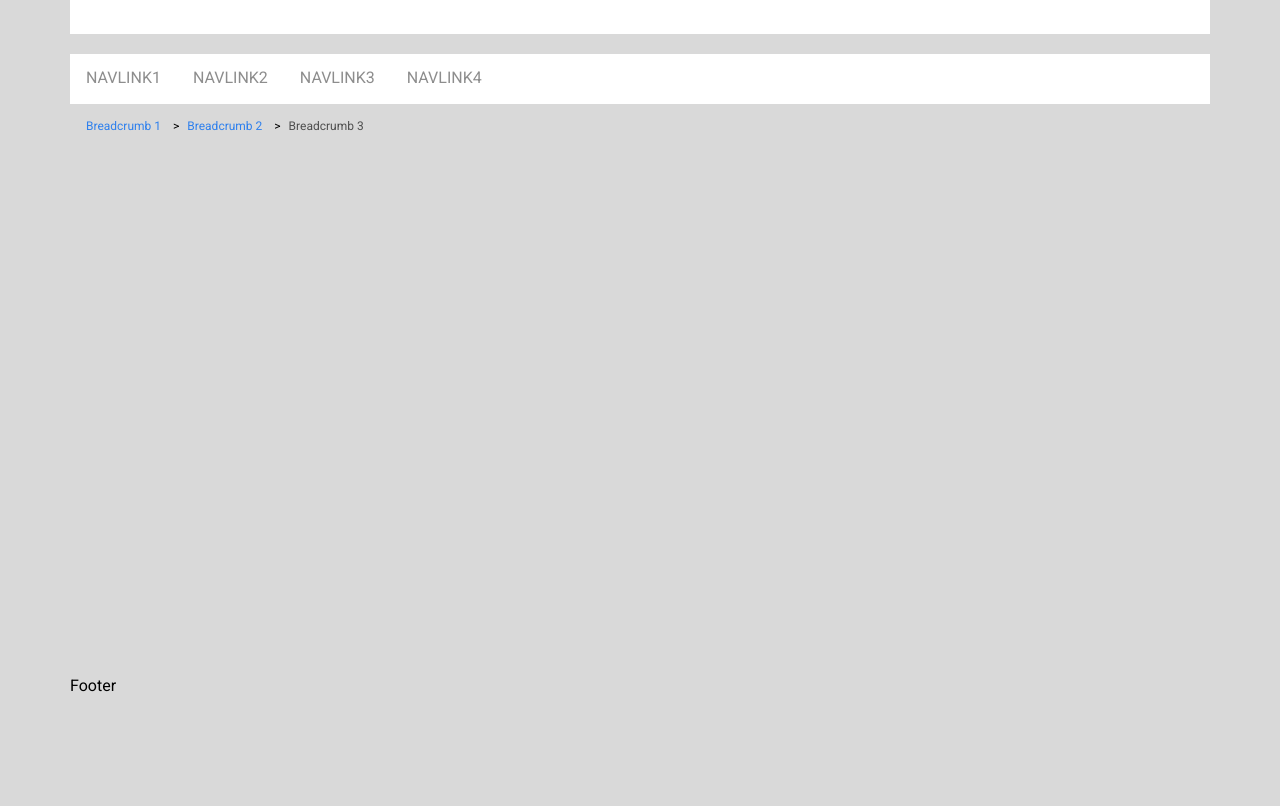
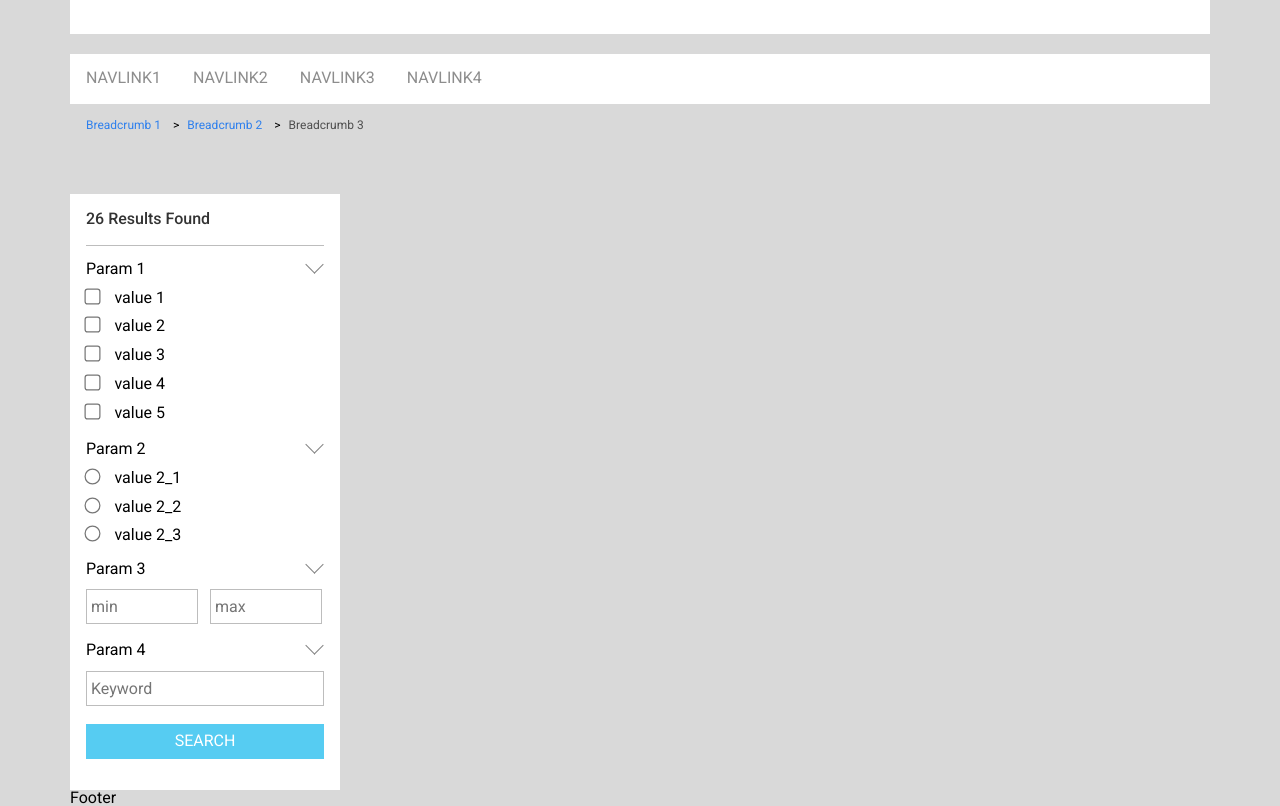
Before and after one commit to skif-cezar/Test-task, a website built with webpack: page src/index.html in a window 1280 px wide. Shown: the part 106-912 px from the top of the page. Before the commit the page ends 800 px from the top, so only its background shows below. Built offline with nearby package versions, Linux system fonts and the light colour scheme.

Commit message:
feat: add filter form

```diff
--- a/src/index.html
+++ b/src/index.html
@@ -4,7 +4,7 @@
     <meta charset="utf-8" />
     <meta name="viewport" content="width=device-width, initial-scale=1" />
     <title>HTML5. Базовый шаблон для любого проекта</title>
-    <meta name="keywords" content="HTML, CSS, JavaScript">
+    <meta name="keywords" content="HTML, CSS, JavaScript" />
     <meta name="description" content="Шаблон HTML5 для любого проекта" />
   </head>
   <body>
@@ -43,8 +43,59 @@
           </ul>
         </nav>
       </header>
-      <main>Content
-        <aside></aside>
+      <main class="main">
+        <aside class="main__form">
+          <h2 class="main__form-name">26 Results Found</h2>
+          <form class="filter-form">
+            <i class="filter-form__arrow"></i>
+            <fieldset class="filter-form__container">
+              <legend class="filter-form__name">Param 1</legend>
+              <input type="checkbox" id="val1" name="value 1" />
+              <label for="val1">value 1</label><br />
+              <input type="checkbox" id="val2" name="value 2" />
+              <label for="val2">value 2</label><br />
+              <input type="checkbox" id="val3" name="value 3" />
+              <label for="val3">value 3</label><br />
+              <input type="checkbox" id="val4" name="value 4" />
+              <label for="val4">value 4</label><br />
+              <input type="checkbox" id="val5" name="value 5" />
+              <label for="val5">value 5</label><br />
+            </fieldset>
+          </form>
+          <form class="filter-form form-radio">
+            <i class="filter-form__arrow"></i>
+            <fieldset class="filter-form__container">
+              <legend class="filter-form__name">Param 2</legend>
+              <input type="radio" id="val2_1" name="param2" />
+              <label for="val2_1">value 2_1</label><br />
+              <input type="radio" id="val2_2" name="param2" />
+              <label for="val2_2">value 2_2</label><br />
+              <input type="radio" id="val2_3" name="param2" />
+              <label for="val2_3">value 2_3</label><br />
+            </fieldset>
+          </form>
+          <form class="filter-form">
+            <i class="filter-form__arrow"></i>
+            <fieldset class="filter-form__container form-range">
+              <legend class="filter-form__name">Param 3</legend>
+              <input type="number" name="min" placeholder="min" />
+              <input
+                class="form-range__max"
+                type="number"
+                name="max"
+                placeholder="max"
+              />
+            </fieldset>
+          </form>
+          <form class="filter-form form-keywords">
+            <i class="filter-form__arrow"></i>
+            <fieldset class="filter-form__container">
+              <legend class="filter-form__name">Param 4</legend>
+              <input type="text" name="keyword" placeholder="Keyword" />
+            </fieldset>
+          </form>
+          <button class="form-search-btn btn">Search</button>
+        </aside>
         <article>
           <section></section>
         </article>
--- a/src/styles/components/_buttons.scss
+++ b/src/styles/components/_buttons.scss
@@ -0,0 +1,22 @@
+.btn {
+	height          : 35px;
+	width           : 238px;
+	border-radius   : 0px;
+	background-color: $primary-color;
+	font-size       : 1rem;
+	line-height     : 1.17;
+	font-weight     : 400;
+	text-align      : center;
+	text-transform  : uppercase;
+	color           : $white;
+	transition      : all 0.2s linear;
+
+	&:hover {
+		filter: drop-shadow(0px 4px 4px rgba(0, 0, 0, 0.25));
+	}
+
+	&:active {
+		box-shadow: inset 0px -2px 2px rgba(0, 0, 0, 0.05);
+		filter    : drop-shadow(0px 2px 2px rgba(0, 0, 0, 0.25));
+	}
+}
--- a/src/styles/layot/_container.scss
+++ b/src/styles/layot/_container.scss
@@ -7,8 +7,9 @@
 	margin        : 0 auto;
 }
 
-main {
+.main {
 	flex: 1 1 auto;
+	margin-top: 40px;
 }
 
 @media all and (max-width: 1140px) {
--- a/src/styles/layot/_forms.scss
+++ b/src/styles/layot/_forms.scss
@@ -0,0 +1,105 @@
+.main__form {
+	display         : block;
+	margin-top      : 50px;
+	width           : 270px;
+	min-height      : 596px;
+	padding         : 16px;
+	background-color: $white;
+
+	&-name {
+		font-weight  : 500;
+		font-size    : 1rem;
+		line-height  : 1.17;
+		color        : $black;
+		min-height   : 35.5px;
+		border-bottom: 1px solid $borders;
+	}
+}
+
+.filter-form {
+	margin-top: 14.5px;
+	position  : relative;
+
+	&__arrow {
+		position         : absolute;
+		right            : 3px;
+		top              : -2px;
+		border           : solid $description-text-color;
+		border-width     : 0 1px 1px 0;
+		display          : inline-block;
+		padding          : 6px;
+		cursor           : pointer;
+		transform        : rotate(45deg);
+		-webkit-transform: rotate(45deg);
+	}
+
+	&__name {
+		font-weight: 400;
+		font-size  : 1rem;
+		line-height: 1.17;
+	}
+
+	&__container>input {
+		margin-top  : 11px;
+		margin-right: 11.5px;
+		transform   : scale(1.231);
+	}
+
+	&__container>input[type=checkbox] {
+		cursor: pointer;
+	}
+
+	&__container>input[type=radio] {
+		cursor: pointer;
+	}
+
+	&__container>label {
+		font-size  : 1rem;
+		font-weight: 400;
+		line-height: 1.17;
+	}
+}
+
+.form-radio {
+	margin-top: 18px;
+}
+
+.form-keywords {
+	margin-top: 17px;
+
+	& input {
+		width       : 238px;
+		padding-left: 4px;
+		height      : 35px;
+		font-size   : 1rem;
+		line-height : 1.17;
+		display     : inline-block;
+		border      : 1px solid $borders;
+		box-sizing  : border-box;
+		margin      : 11px 0px 0px 0px;
+		transform   : scale(1);
+	}
+}
+
+.form-range {
+	& .form-range__max {
+		margin-left: 8px;
+	}
+
+	&>input {
+		width       : 112px;
+		padding-left: 4px;
+		height      : 35px;
+		font-size   : 1rem;
+		line-height : 1.17;
+		display     : inline-block;
+		border      : 1px solid $borders;
+		box-sizing  : border-box;
+		margin      : 11px 0px 0px 0px;
+		transform   : scale(1);
+	}
+}
+
+.form-search-btn {
+	margin-top: 18px;
+}
--- a/src/styles/layot/_header.scss
+++ b/src/styles/layot/_header.scss
@@ -2,13 +2,16 @@
 	position     : relative;
 	top          : 40px;
 	border-radius: 0px;
+	min-height: 210px;
 
 	&__link {
+		display      : flex;
 		position     : absolute;
-		top          : 183px;
+		top          : 170px;
 		height       : 40px;
 		width        : 1140px;
 		border-radius: 0px;
+		text-align   : center;
 	}
 }
 
@@ -54,6 +57,7 @@
 		color      : $link-color;
 		cursor     : pointer;
 	}
+
 	&_active {
 		color: $text-color;
 	}
```
Also changed, not shown: dist/index.html, dist/main.bundle.js.
